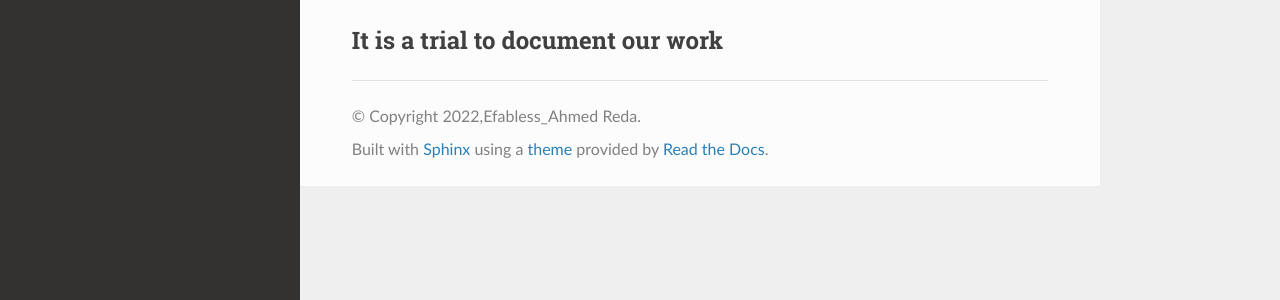
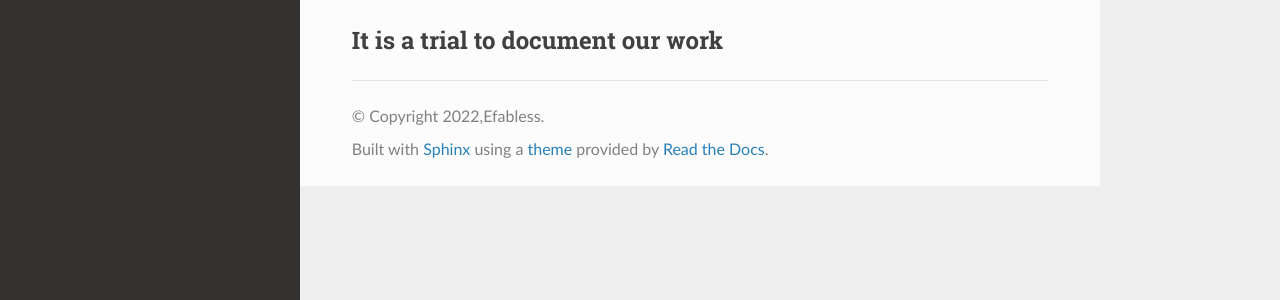
Before and after one commit to Ahmedredamohamed2022/Manual_Lab, a Sphinx documentation site: the page built from docs/source/index.rst, in a window 1280 px wide. Shown: the part 232-532 px from the top of the page. Built offline with Sphinx 7.4.7 and the Read the Docs theme 2.0.0, drawn with Linux system fonts in a browser that asks for light colours.

Commit message:
Update conf.py

```diff
--- a/docs/source/conf.py
+++ b/docs/source/conf.py
@@ -8,9 +8,9 @@
 
 project = 'Manual Lab'
 
-copyright = '2022,Efabless_Ahmed Reda'
+copyright = '2022,Efabless'
 author = 'Ahmed Reda'
-release = '2'
+release = '1'
 
 # -- General configuration ---------------------------------------------------
 # https://www.sphinx-doc.org/en/master/usage/configuration.html#general-configuration
```
